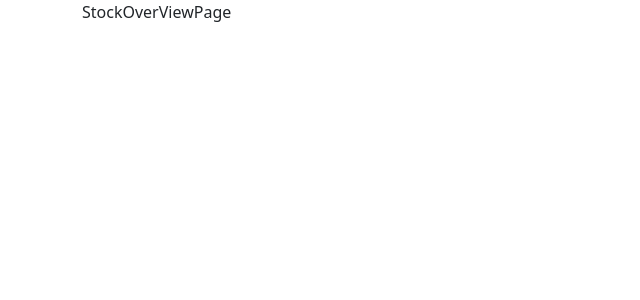
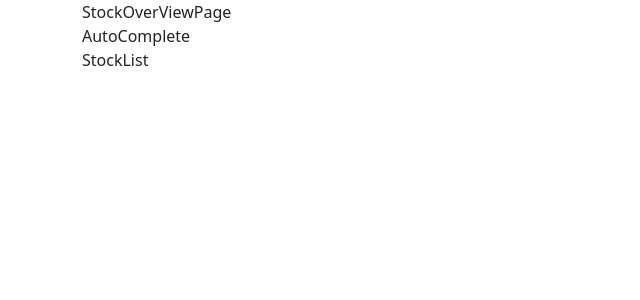
Before and after one commit to apisceva/Trading, a React (Create React App) app: page / in a window 1280 px wide. Shown: the top 300 px of the page, without its empty margins (0-640 px from the left). Built offline with nearby package versions, Linux system fonts and the light colour scheme; no server answers.

Commit message:
added 2 components AutoComplete and StockList to StockOverViewPage

```diff
--- a/src/pages/StockOverViewPage.jsx
+++ b/src/pages/StockOverViewPage.jsx
@@ -1,3 +1,12 @@
+import { Autocomplete } from "../components/AutoComplete";
+import { StockList } from "../components/StockList";
+
 export const StockOverViewPage = () => {
-  return <div>StockOverViewPage</div>;
+  return (
+    <div>
+      StockOverViewPage
+      <Autocomplete />
+      <StockList />
+    </div>
+  );
 };
```
